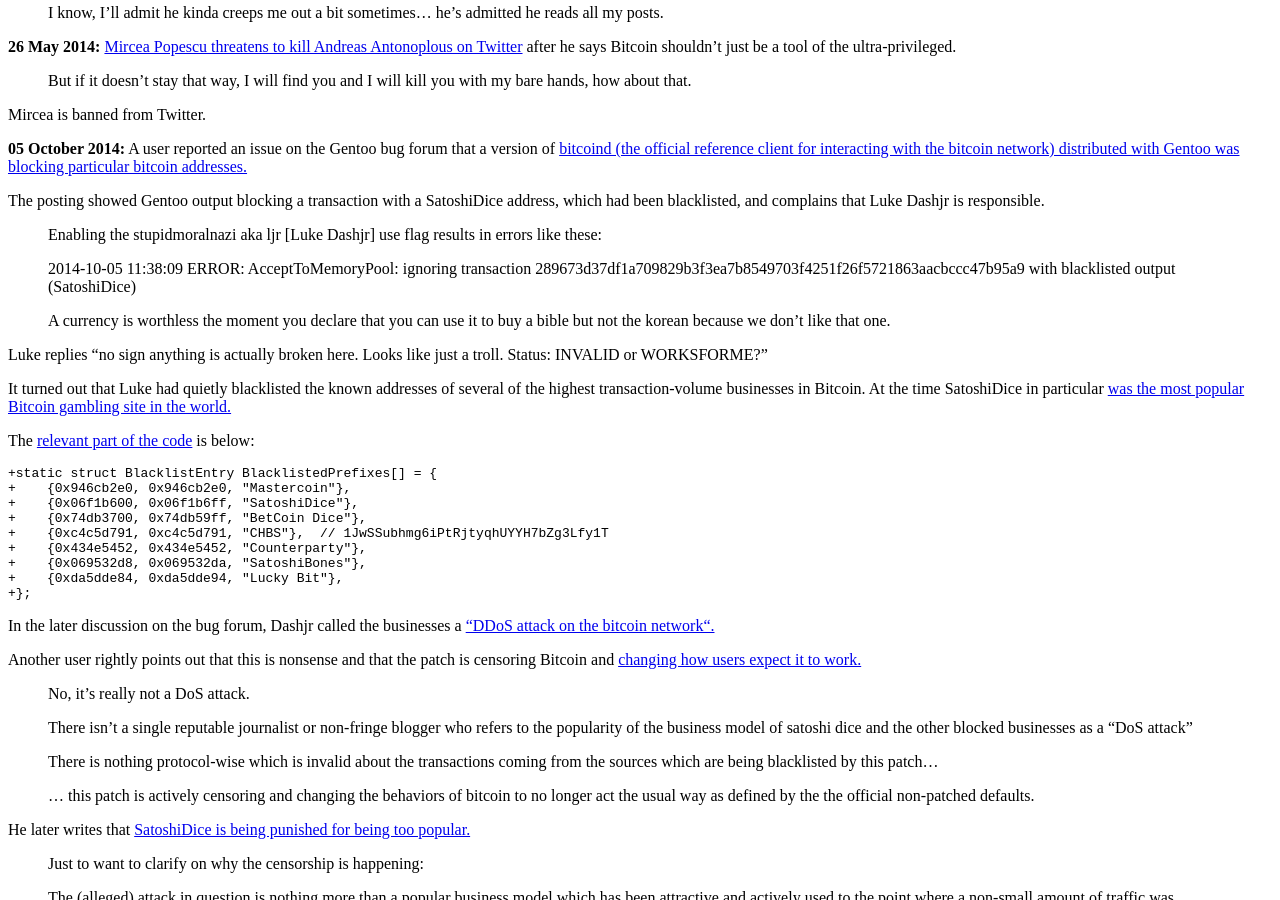
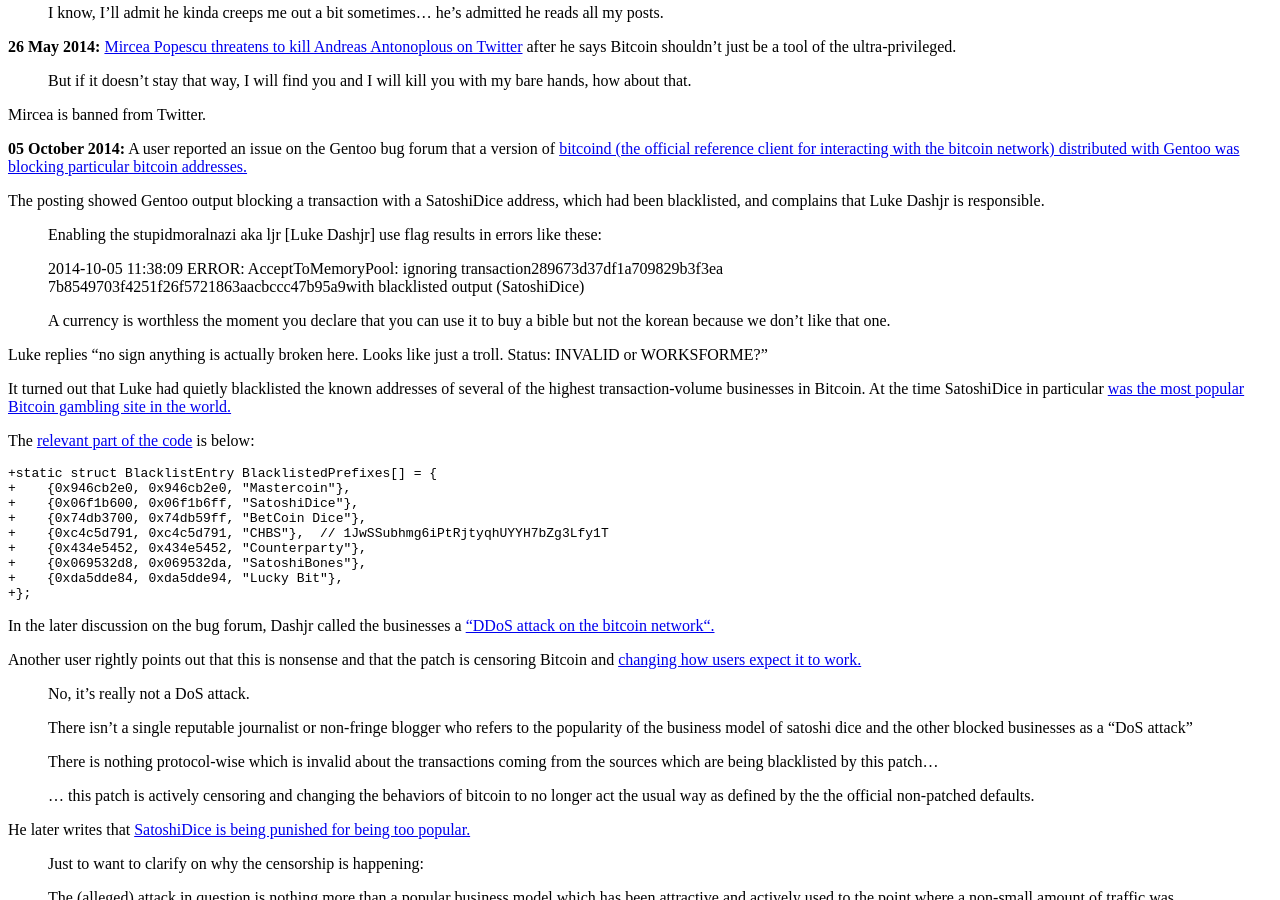
Before and after one commit to derykmakgill/website, a Jekyll site: the page built from btc.md, in a window 1280 px wide and 900 px high, scrolled down 2558 px. Built offline with Jekyll 4.4.1, drawn with Linux system fonts in a browser that asks for light colours; a script that is not in the unit is left out.

Commit message:
Update btc.md

```diff
--- a/btc.md
+++ b/btc.md
@@ -97,7 +97,8 @@
 
 >Enabling the stupidmoralnazi aka ljr [Luke Dashjr] use flag results in errors like these:
 >
->2014-10-05 11:38:09 ERROR: AcceptToMemoryPool: ignoring transaction <span style="overflow: scroll;">289673d37df1a709829b3f3ea7b8549703f4251f26f5721863aacbccc47b95a9</span> with blacklisted output (SatoshiDice)
+>2014-10-05 11:38:09 ERROR: AcceptToMemoryPool: ignoring transaction289673d37df1a709829b3f3ea <br>
+	7b8549703f4251f26f5721863aacbccc47b95a9with blacklisted output (SatoshiDice)
 >
 >A currency is worthless the moment you declare that you can use it to buy a bible but not the korean because we don't like that one.
 
```
